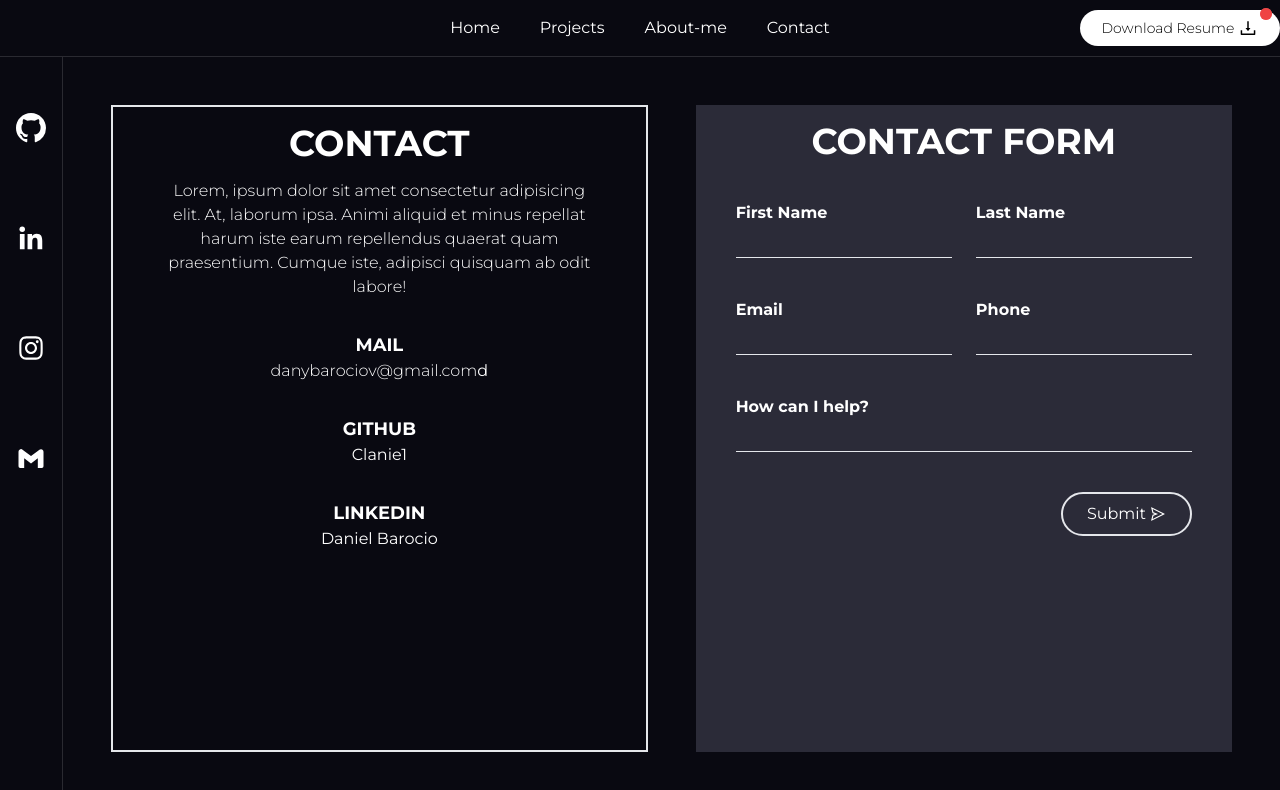
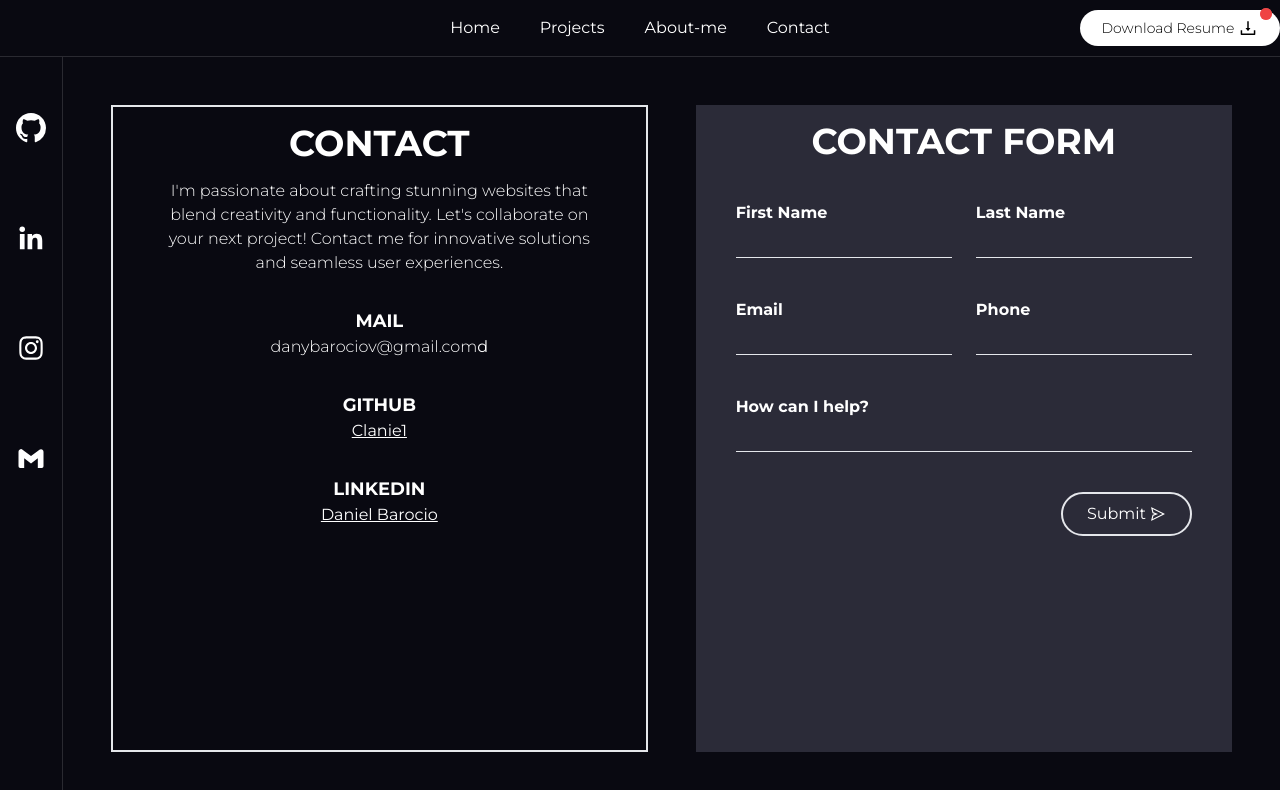
Before and after one commit to Clanie1/Porfolio, a React (Vite) app: page /contact in a window 1280 px wide. Shown: the top 790 px of the page. Built offline with nearby package versions, Linux system fonts and the light colour scheme.

Commit message:
changes on information

```diff
--- a/src/data/projects.ts
+++ b/src/data/projects.ts
@@ -2,17 +2,18 @@ const PROJECTS = [
   {
     title: "Find Me",
     date: "29th may 2029",
-    subtitle: "Lorem",
+    subtitle: "Web application focused on helping the community find lost dogs",
     img: "https://hips.hearstapps.com/hmg-prod/images/small-fuffy-dog-breeds-1623362663.jpg?crop=1.00xw:0.753xh;0,0.0719xh&resize=1200:*",
-    text: "Lorem ipsum dolor sit, amet consectetur adipisicing elit. Cumquibusdam exercitationem, excepturi, quisquam iusto at impedit idlaboriosam voluptate soluta expedita iure beatae non perferendis extempore qui sed nulla?",
+    text: "Introducing FindMe, a user-friendly web app harnessing Google Maps to reunite lost dogs with their families. Seamlessly navigate through sightings and locations, aiding in heartwarming reunions across the city.",
   },
 
   {
     title: "Cetys One",
     date: "29th may 2029",
-    subtitle: "Lorem Cetys One",
+    subtitle:
+      "E-commerce app for the improvement of the food services in CETYS University",
     img: "https://www.cetys.mx/gozorros/wp-content/uploads/2020/03/Gimnasio-Auditorio-ENS.jpg ",
-    text: "Lorem ipsum dolor sit, amet consectetur adipisicing elit. Cumquibusdam exercitationem, excepturi, quisquam iusto at impedit idlaboriosam voluptate soluta expedita iure beatae non perferendis extempore qui sed nulla?",
+    text: "Introducing Cetys One, the ultimate mobile app ecommerce platform that consolidates all food vendors on campus. Enjoy hassle-free access to diverse culinary delights, order, and indulge in campus-wide flavors at your fingertips!",
   },
 
   {
@@ -20,7 +21,7 @@ const PROJECTS = [
     date: "29th may 2029",
     subtitle: "Lorem Open market",
     img: "https://www.ekathimerini.com/wp-content/uploads/2021/04/Open-air_market_web.jpg",
-    text: "Lorem ipsum dolor sit, amet consectetur adipisicing elit. Cumquibusdam exercitationem, excepturi, quisquam iusto at impedit idlaboriosam voluptate soluta expedita iure beatae non perferendis extempore qui sed nulla?",
+    text: "Presenting Open Market, a cutting-edge blockchain-based ecommerce web application revolutionizing online shopping. Experience unparalleled security, transparent transactions, and decentralized product listings, ensuring a seamless and trust-enhanced shopping experience for all users. Explore a new era of digital commerce with Open Market!",
   },
 ];
 
--- a/src/pages/Contact.tsx
+++ b/src/pages/Contact.tsx
@@ -9,10 +9,10 @@ const Contact = () => {
         <div className="flex flex-col gap-4 md:px-8 px-2">
           <h1 className="text-4xl font-bold uppercase">Contact</h1>
           <p className="text-md font-light">
-            Lorem, ipsum dolor sit amet consectetur adipisicing elit. At,
-            laborum ipsa. Animi aliquid et minus repellat harum iste earum
-            repellendus quaerat quam praesentium. Cumque iste, adipisci quisquam
-            ab odit labore!
+            I'm passionate about crafting stunning websites that blend
+            creativity and functionality. Let's collaborate on your next
+            project! Contact me for innovative solutions and seamless user
+            experiences.
           </p>
         </div>
         <div className="mt-8 flex flex-col gap-8">
@@ -23,11 +23,18 @@ const Contact = () => {
           </div>
           <div>
             <h1 className="text-lg font-bold uppercase">Github</h1>
-            <label>Clanie1</label>
+            <a href="https://github.com/Clanie1" className="underline">
+              Clanie1
+            </a>
           </div>
           <div>
             <h1 className="text-lg font-bold uppercase">Linkedin</h1>
-            <label>Daniel Barocio</label>
+            <a
+              href="https://www.linkedin.com/in/daniel-barocio-2746981a0/"
+              className="underline"
+            >
+              Daniel Barocio
+            </a>
           </div>
         </div>
       </div>
```
